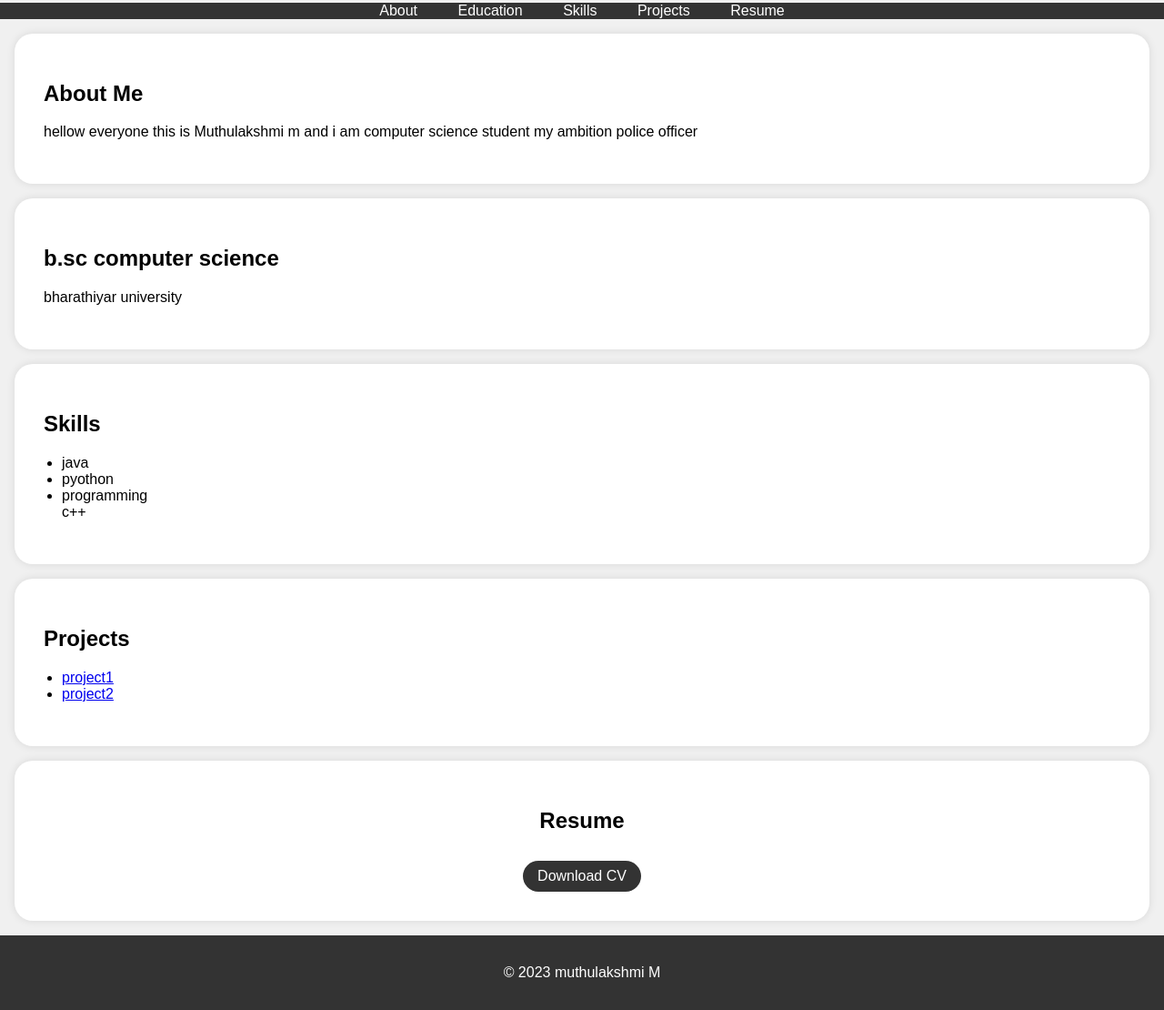
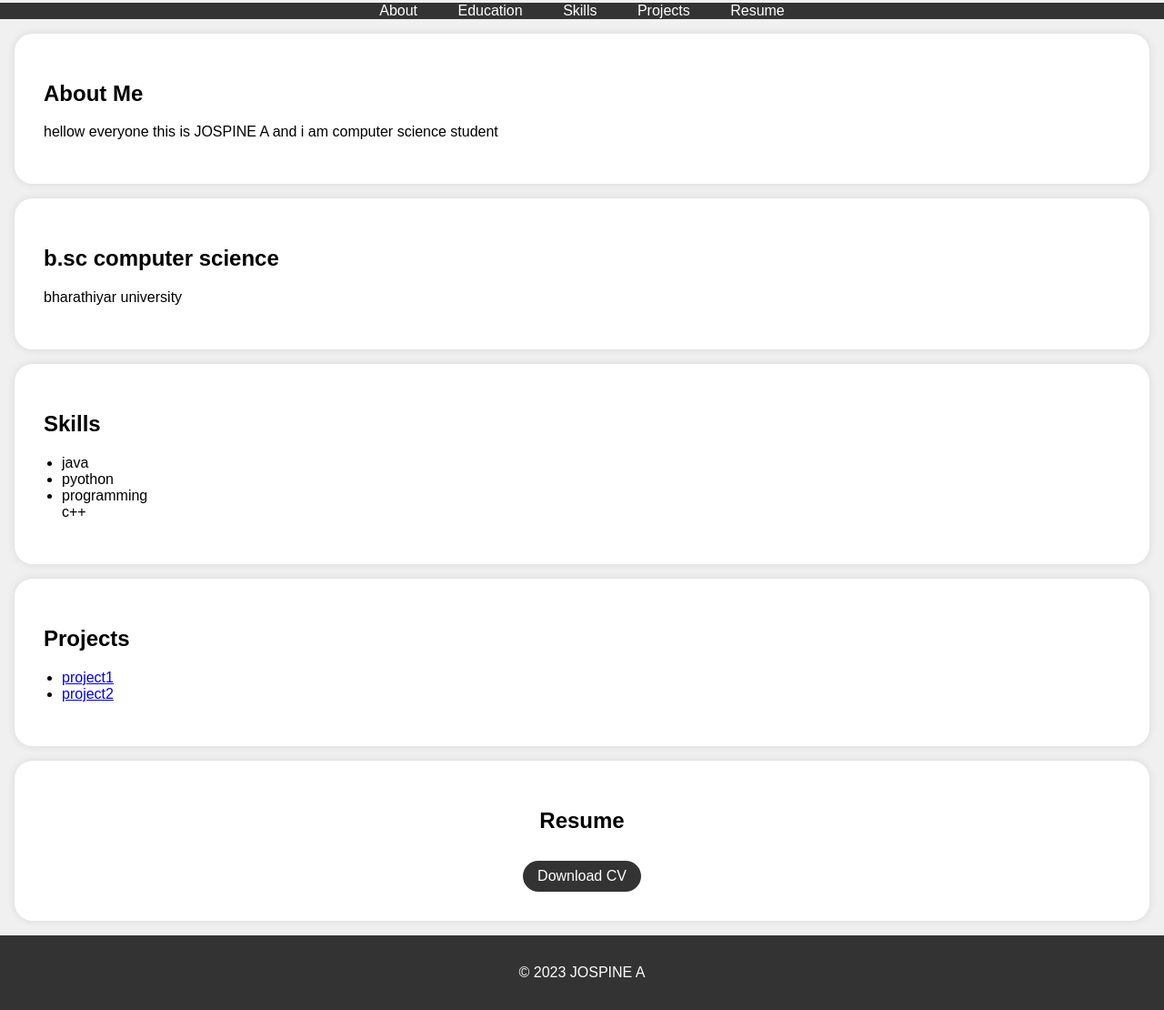
Before and after one commit to jospine73970/nmasign, a plain HTML site: page index.html in a window 1280 px wide. Shown: the part 210-1320 px from the top of the page at 91% size. Drawn offline with Linux system fonts and the light colour scheme.

Commit message:
Update index.html

```diff
--- a/index.html
+++ b/index.html
@@ -114,7 +114,7 @@
     <section id="about">
         <div class="section-content">
             <h2>About Me</h2>
-            <p> hellow everyone this is Muthulakshmi m and i am  computer science student my ambition police officer  </p>
+            <p> hellow everyone this is JOSPINE A and i am  computer science student </p>
         </div>
     </section>
 
@@ -159,7 +159,7 @@
     </section>
 
     <footer>
-        <p>&copy; 2023 muthulakshmi M</p>
+        <p>&copy; 2023 JOSPINE A</p>
     </footer>
 
     <script>
```
